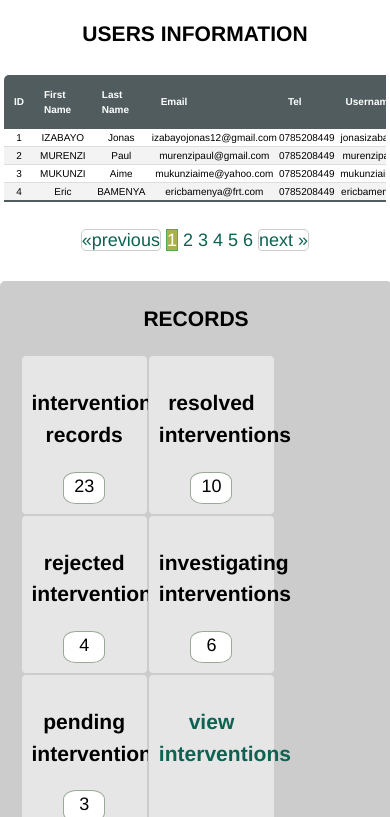
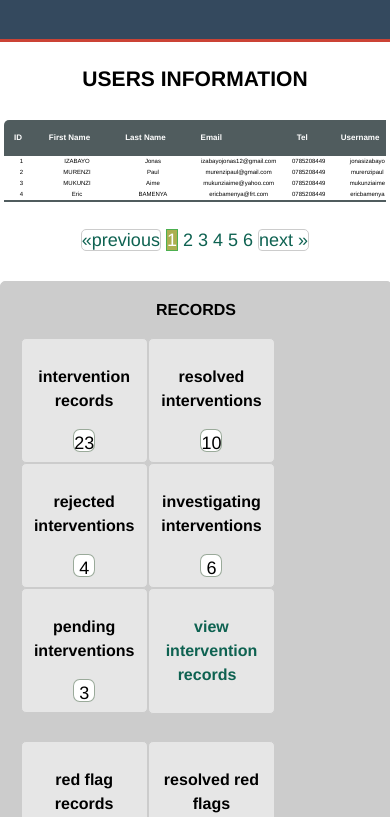
Before and after one commit to izabayogit/Broadcaster--UI, a plain HTML site: page UI/html/admin.html in a window 390 px wide. Shown: the part 125-942 px from the top of the page. Drawn offline with Linux system fonts and the light colour scheme.

Commit message:
chore(responsivenesOn-LFA-feedback): all pages should be responsive
add css and html codes that enables user to view the pages on mobile devices
[finishes #169992777]

```diff
--- a/UI/css/admin.css
+++ b/UI/css/admin.css
@@ -72,7 +72,7 @@
 }
 
 .space{
-    display: none;
+    display: block;
 
 }
 /*menu*/
@@ -107,9 +107,9 @@
 font-weight: bold;
 }
 .content th, content td{padding: 12px 30px;}
-.content tbody tr{border-bottom: 1px solid #dddddd;
+content tbody tr{border-bottom: 1px solid #dddddd;
 text-align:center;
-margin-top:30px ;}
+margin-top:30px ;}.
 .content tbody tr:nth-of-type(even){background-color:#f3f3f3;}
 .content tbody tr:last-of-type{
 
@@ -226,48 +226,40 @@
     overflow: hidden;
 }
   .space{
-    display: block;
+    display: none;
 
 }
+.article{
+    width: 20px;
+ height: 21px;
+ border-radius: 30%;
+ text-align: center;
+ border: 1px solid rgb(154, 170, 154);;
+ background-color:#ffffff;
+}
+
+.content thead tr{background-color:#505c5e;
+    color:#ffffff;
+    text-align: left;
+    font-weight: bold;
+    font-size: 8px;
+    }
+    content tbody tr{border-bottom: 1px solid #dddddd;
+        text-align:center;
+        margin-top:30px ;}
 .content{border-collapse: collapse;
     margin:25px 0;
-  font-size: 10px;
+  font-size: 6px;
 min-width:400px;
 border-radius: 5px 5px 0 0;
 overflow: hidden;
 box-shadow: 0 0 2px rgba(0, 0, 0, 0, 15);
 }
-    .content th, content td{padding: 12px 10px;}b
-/* #view{
-    font-size: 16px;
-    line-height:1.5;
-   text-align: center;
-}
-#view p{
-     width: 100%;
-  color:#0E6251;
-  margin-top: 13px;
-}
-
-#viewt{
-    font-size: 14px;
-    line-height:0.5;
-   text-align: center;
-   padding-top: 0;
-    padding-bottom:0;
-    margin-top: 0;
-
-}
-#viewt p{
-     width: 100%;
-  color:#0E6251;
-  margin-top: 2px;
-    padding-top: 0;
-    padding-bottom:0
-} */
+    .content th, content td{padding: 12px 10px;}
+    .reports h3{
+        font-size:16px;
 
 
-/* making humberger menu*/
      header{
          overflow: visible;
      }
--- a/UI/css/login.css
+++ b/UI/css/login.css
@@ -19,10 +19,12 @@
 /*global */
 
 .container{
-    width: 80%;
+    width: 100%;
     margin: auto;
     overflow: hidden;
 }
+
+
 .container h1{
     text-align: center;
     margin-top: 15%;
@@ -131,6 +133,7 @@
        text-decoration: none;
        color: #ffffff;
         background-color:#CB43;
+
 }
 
 .form{
@@ -193,7 +196,7 @@
     text-align: center;
     display: block;
     margin-top:30px;
-    margin-left: 15%;
+    margin-left: 10%;
     border: #CB4335 1px solid;
      border-radius: 5px;
 
--- a/UI/html/admin.html
+++ b/UI/html/admin.html
@@ -144,8 +144,8 @@
        <center> <div class="article">3</div></center>
     </div>
     <div class="report" id="view">
-       <a href="interventionAdmin.html"> <h3>view interventions
-           <br>
+       <a href="interventionAdmin.html"> <h3>view intervention records
+           <br class="space">
            &nbsp
        </h3> </a>
 
@@ -189,8 +189,9 @@
             </center>
         </div>
         <div class="report" id="viewt">
-           <a href="flagAdmin.html"> <h3> <br> view red flags
-               <br class="space">
+           <a href="flagAdmin.html"> <h3> <br> view red flag records
+
+
             &nbsp
            </h3> </a>
 
--- a/UI/index.html
+++ b/UI/index.html
@@ -63,7 +63,7 @@
     <p> Broadcaster organisation, copyright &copy; 2019 </p>
 </footer>
 
-<script src="../scripts/index.js"></script>
+<script src="./scripts/index.js"></script>
 </body>
 
 
```
Also changed, not shown: UI/html/signin.html (+3 -1 lines), UI/html/signup.html (+1 -1 lines).
